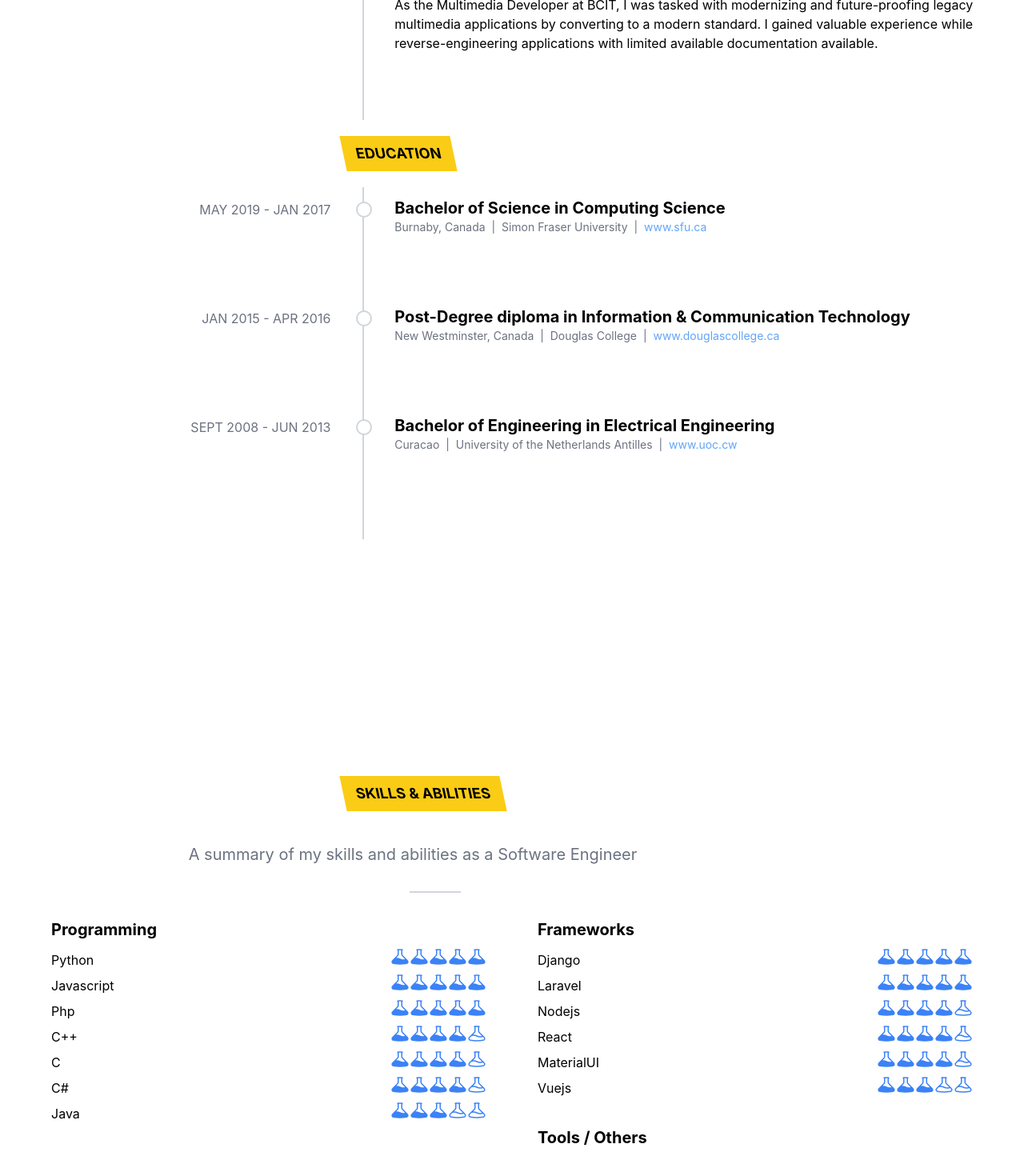
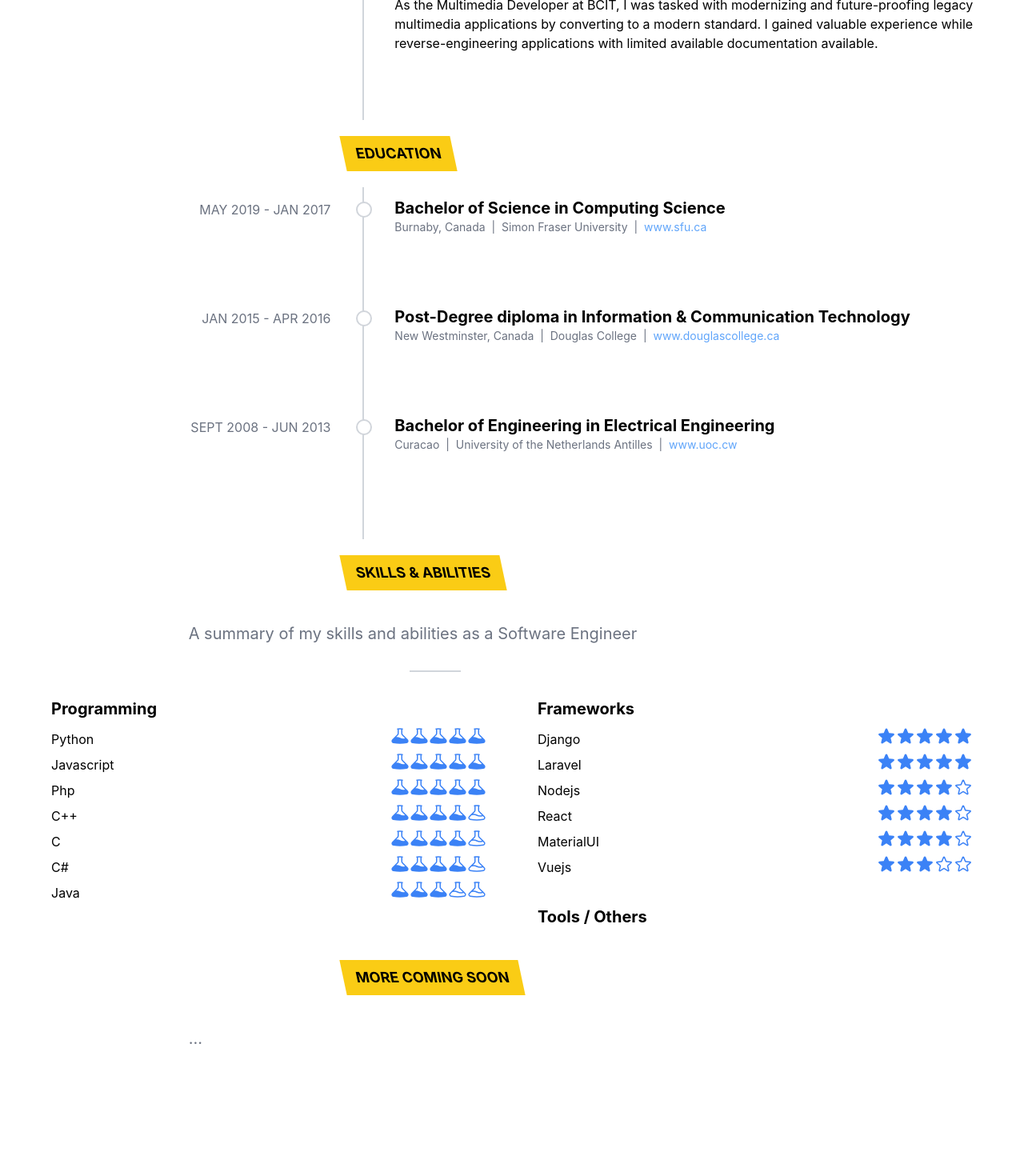
Before and after one commit to vireshsoedhwa/home, a React (Create React App) app: page / in a window 1280 px wide. Shown: the part 2030-3500 px from the top of the page at 80% size. After the commit the page ends 3342 px from the top, so only its background shows below. Built offline with nearby package versions, Linux system fonts and the light colour scheme; a web font is replaced by a local one.

Commit message:
update build files

```diff
--- a/src/App.js
+++ b/src/App.js
@@ -17,6 +17,19 @@ function App() {
         <Skills />
 
 
+        <div class="container grid md:grid-cols-6 gap-8 items-center">
+          <div class="md:col-start-3 md:col-span-4">
+            <h2 class="inline-block bg-yellow-400 py-2 px-4 md:-ml-4 mb-2 text-lg font-bold uppercase skew-x-12">
+              more coming soon
+            </h2>
+          </div>
+          <div class="md:col-start-2 md:col-span-4">
+            <p class="ml-px text-xl text-gray-500">
+              ...
+            </p>
+          </div>
+        </div>
+
       </div>
     </div>
   );
--- a/src/components/About.js
+++ b/src/components/About.js
@@ -12,7 +12,7 @@ const About = () => {
                 <div class="introduction md:col-span-2">
                     <h2 class="inline-block bg-amber-400 py-2 px-4 md:-ml-4 mb-4 text-lg font-bold uppercase skew-x-12">About me</h2>
                     <p class="text-lg leading-loose">
-                        Hi, my name is <strong>Viresh Soedhwa</strong>, I'm a software engineer from Vancouver, BC, Canada.
+                        Hi, my name is <strong>Viresh Soedhwa</strong>, I'm a software engineer based in Vancouver, BC, Canada.
                         Working with diverse teams and projects, I became proficient in a range of technologies and frameworks such as <strong>Django</strong>, <strong>Laravel</strong> and <strong>NodeJS/Express</strong>.
                         I have developed frontend applicatons using <strong>React</strong>, and CSS frameworks such as <strong>MaterialUI</strong>.
                     </p>
--- a/src/components/Education.js
+++ b/src/components/Education.js
@@ -31,7 +31,7 @@ const Education = () => {
     ];
 
     return (
-        <section id="education" class="min-h-screen pt-5">
+        <section id="education" class=" pt-5">
             <div class="relative pb-5">
                 <div class="absolute inset-0">
                     <div class="container grid md:grid-cols-3 gap-8 items-center h-full">
--- a/src/components/Skills.js
+++ b/src/components/Skills.js
@@ -3,6 +3,8 @@ import React from 'react';
 import { BeakerIcon as BeakerSolid } from '@heroicons/react/24/solid';
 import { BeakerIcon as BeakerOutline } from '@heroicons/react/24/outline';
 
+import { StarIcon as StarSolid } from '@heroicons/react/24/solid';
+import { StarIcon as StarOutline } from '@heroicons/react/24/outline';
 
 const Skills = () => {
     const programming = [
@@ -118,9 +120,9 @@ const Skills = () => {
                                     {Array.from({ length: 5 }, (_, index) => (
                                         <li key={index} class="inline-flex items-center">
                                             {(index < framework.level) ?
-                                                <BeakerSolid className="h-6 w-6 text-blue-500 group-hover:text-yellow-400" />
+                                                <StarSolid className="h-6 w-6 text-blue-500 group-hover:text-yellow-400" />
                                                 :
-                                                <BeakerOutline className="h-6 w-6 text-blue-500" />
+                                                <StarOutline className="h-6 w-6 text-blue-500" />
                                             }
                                         </li>
                                     ))}
```
Also changed, not shown: 7 other files (tests, documents, lock files or other folders).
